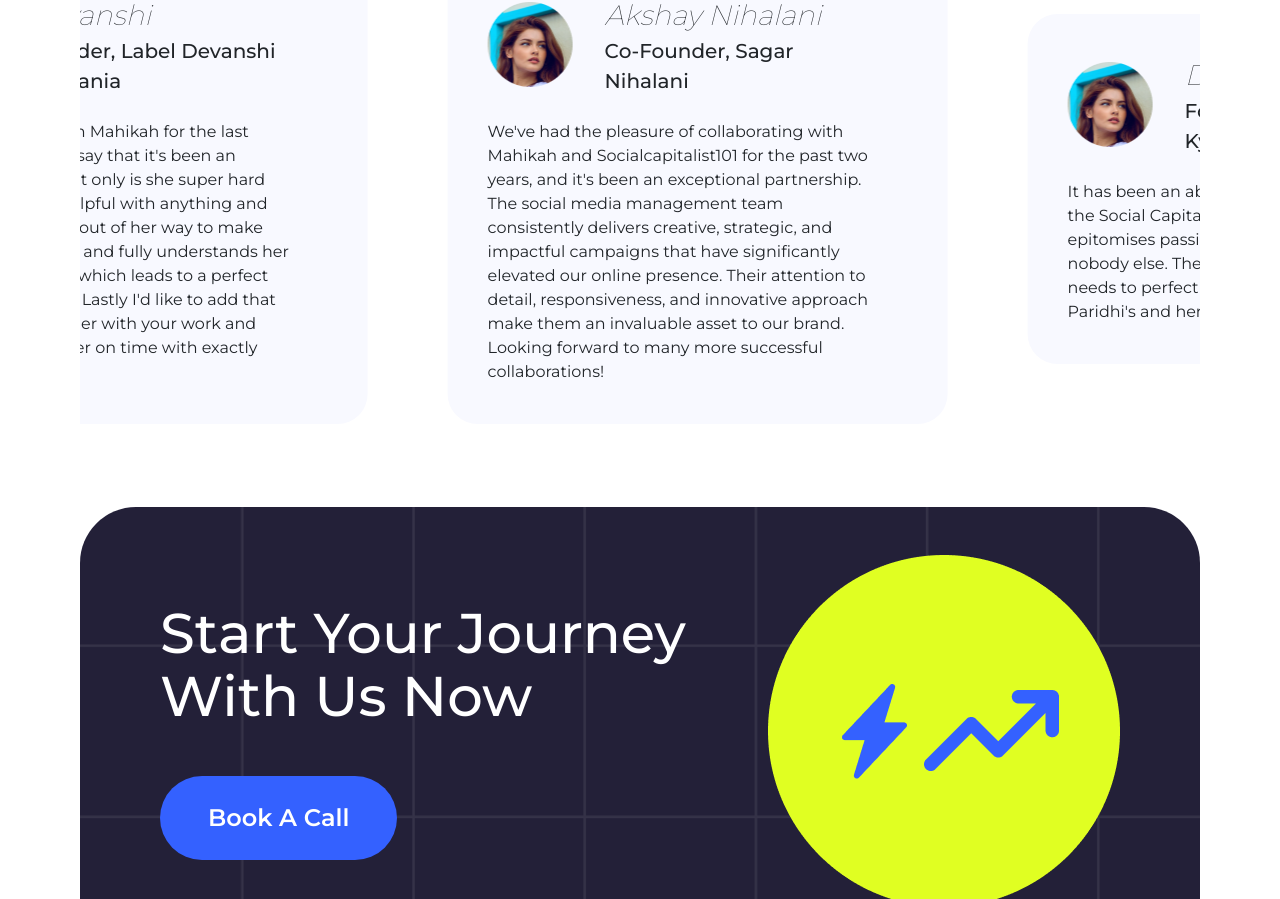
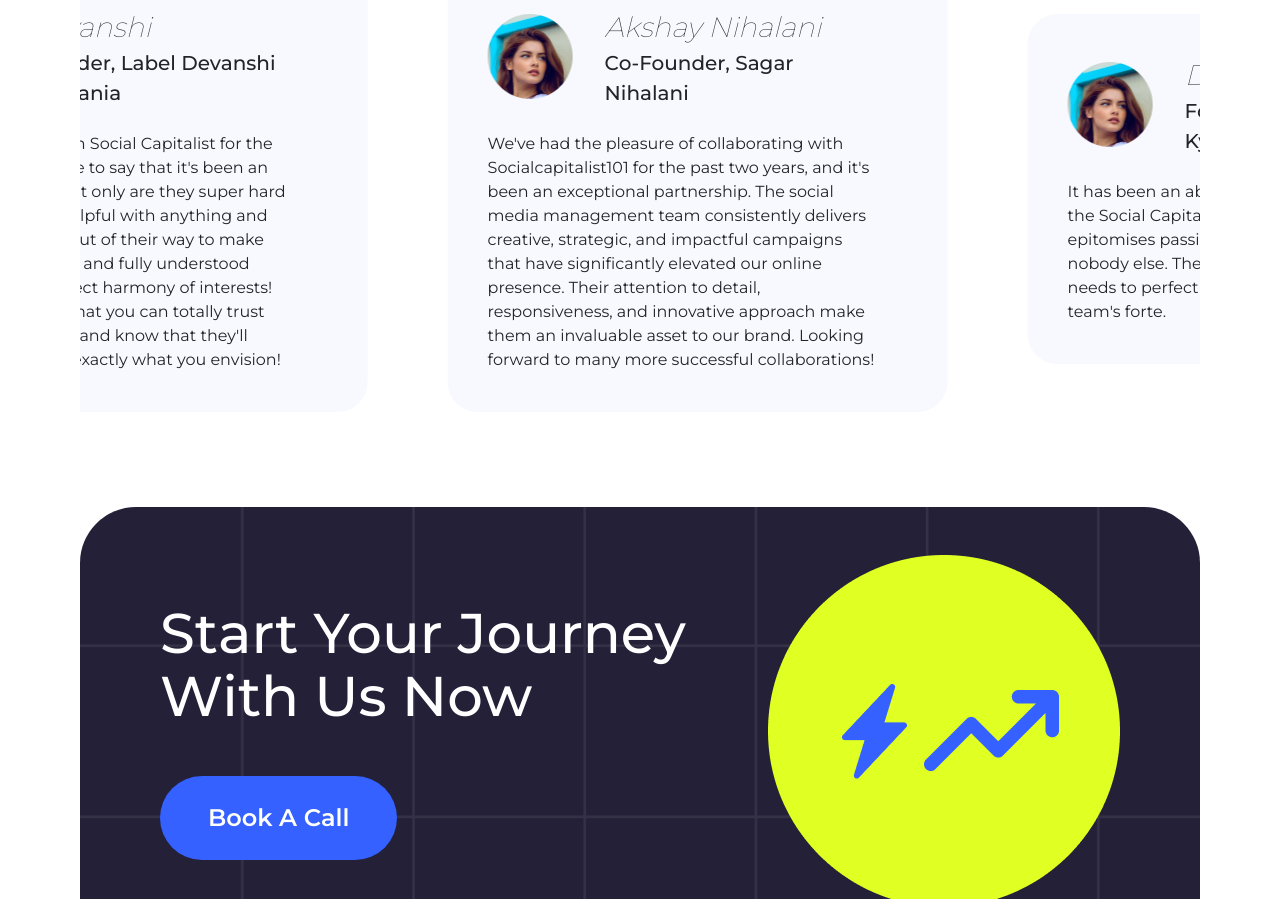
Before and after one commit to Krish-Bajaj/social-capitalist, a React (Create React App) app: page / in a window 1280 px wide. Shown: the part 4400-5299 px from the top of the page. Built offline with nearby package versions, Linux system fonts and the light colour scheme.

Commit message:
fix: made testimonials generic

```diff
--- a/src/data.js
+++ b/src/data.js
@@ -106,28 +106,28 @@ export const MLPtestimonials = [
 		name: 'Devanshi',
 		designation: 'Founder, Label Devanshi Didwania',
 		testimonial:
-			"Ive been working with Mahikah for the last month and l'd like to say that it's been an absolute pleasure! Not only is she super hard working but super helpful with anything and everything. She goes out of her way to make sure the work is done and fully understands her clients requirements which leads to a perfect harmony of interests! Lastly I'd like to add that you can totally trust her with your work and know that she'll deliver on time with exactly what you envision!",
+			"Ive been working with Social Capitalist for the last month and l'd like to say that it's been an absolute pleasure! Not only are they super hard working but super helpful with anything and everything. They go out of their way to make sure the work is done and fully understood which leads to a perfect harmony of interests! Lastly I'd like to add that you can totally trust them with your work and know that they'll deliver on time with exactly what you envision!",
 	},
 	{
 		image: client,
 		name: 'Akshay Nihalani',
 		designation: 'Co-founder, Sagar Nihalani',
 		testimonial:
-			"We've had the pleasure of collaborating with Mahikah and Socialcapitalist101 for the past two years, and it's been an exceptional partnership. The social media management team consistently delivers creative, strategic, and impactful campaigns that have significantly elevated our online presence. Their attention to detail, responsiveness, and innovative approach make them an invaluable asset to our brand. Looking forward to many more successful collaborations!",
+			"We've had the pleasure of collaborating with Socialcapitalist101 for the past two years, and it's been an exceptional partnership. The social media management team consistently delivers creative, strategic, and impactful campaigns that have significantly elevated our online presence. Their attention to detail, responsiveness, and innovative approach make them an invaluable asset to our brand. Looking forward to many more successful collaborations!",
 	},
 	{
 		image: client,
 		name: 'Deepika',
 		designation: 'Founder, Label Kyrabyninadeepika',
 		testimonial:
-			"It has been an absolute delight working with the Social Capitalist. This brilliant team epitomises passion, dedication and taste like nobody else. The power to translate client's needs to perfect deliverables is definitely Paridhi's and her team's forte.",
+			"It has been an absolute delight working with the Social Capitalist. This brilliant team epitomises passion, dedication and taste like nobody else. The power to translate client's needs to perfect deliverables is definitely the team's forte.",
 	},
 	{
 		image: client,
 		name: 'Tracy',
 		designation: 'Founder, The Naviya Edit',
 		testimonial:
-			"Working with Mahikah & team has been incredible. We have worked together almost a year & have created amazing social media presence. I respect how in sync the team are with ideation, keeping on trends, curating informative & fun stories all whilst sticking with the brand's values. I've learnt a lot from the team & love how responsive they are despite being a UK fashion brand. I would highly recommend them to any small business looking to really elevate and focus on their social media or simply need support in this field.",
+			"Working with with the team has been incredible. We have worked together almost a year now & have created amazing social media presence. I respect how in sync the team are with ideation, keeping on trends, curating informative & fun stories all whilst sticking with the brand's values. I've learnt a lot from the team & love how responsive they are despite being a UK fashion brand. I would highly recommend them to any small business looking to really elevate and focus on their social media or simply need support in this field.",
 	},
 	{
 		image: client,
@@ -148,7 +148,7 @@ export const MLPtestimonials = [
 		name: 'Nupur Wadhwani',
 		designation: 'Co-Founder, Wow Kids',
 		testimonial:
-			"Social capitalist has been wonderful through the journey so far. My expectations have been genuinely surpassed by their performance and the experience they provide to us. They're always on their toes, so energized and enthusiastic about everything happening on the social media platform which helps our page perform so much better! We valued insights and newest trending suggestions provided by Mahikah which enhanced our strategy right away. They certainly know their job well!",
+			"Social capitalist has been wonderful through the journey so far. My expectations have been genuinely surpassed by their performance and the experience they provide to us. They're always on their toes, so energized and enthusiastic about everything happening on the social media platform which helps our page perform so much better! We valued insights and newest trending suggestions provided by them which enhanced our strategy right away. They certainly know their job well!",
 	},
 	{
 		image: client,
```
